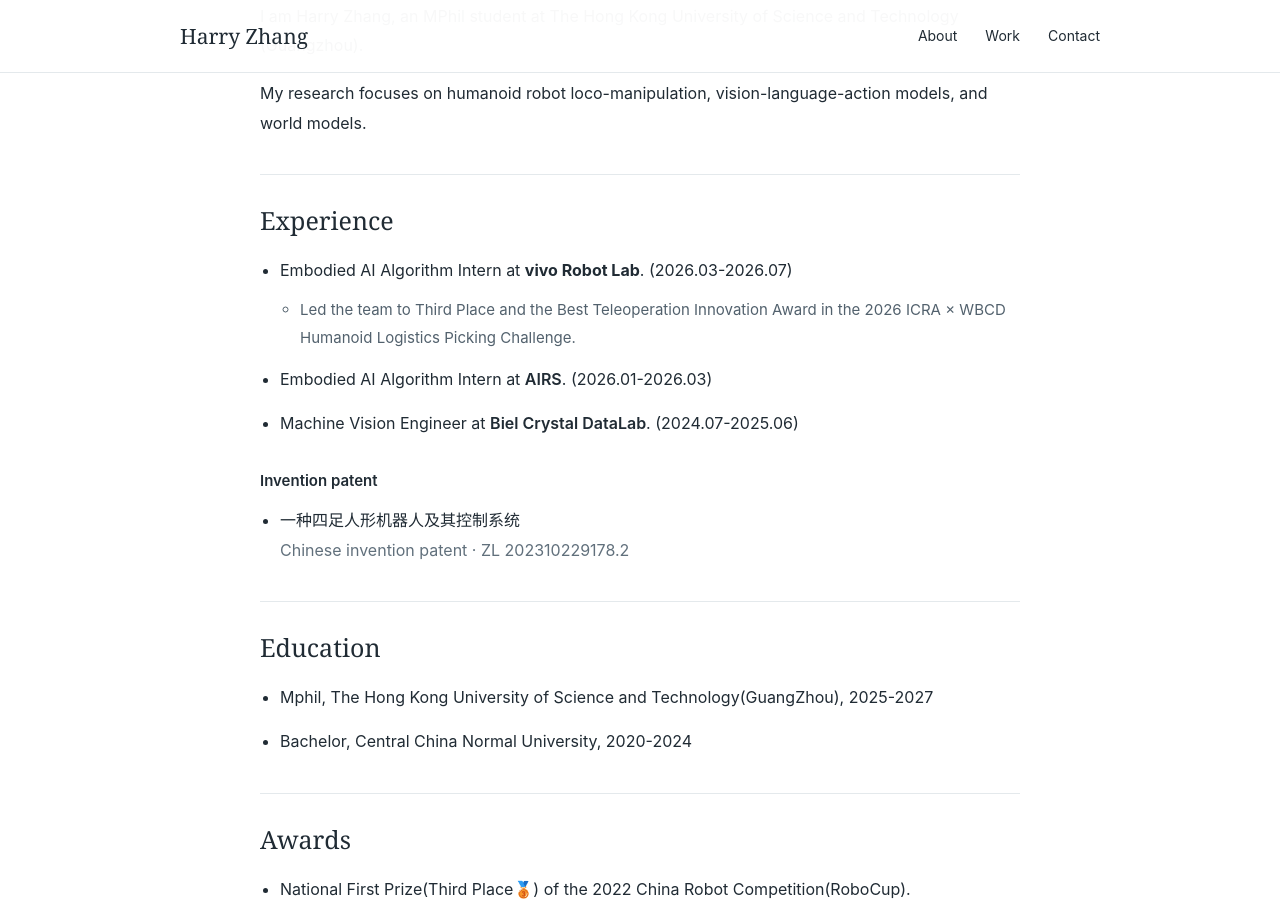
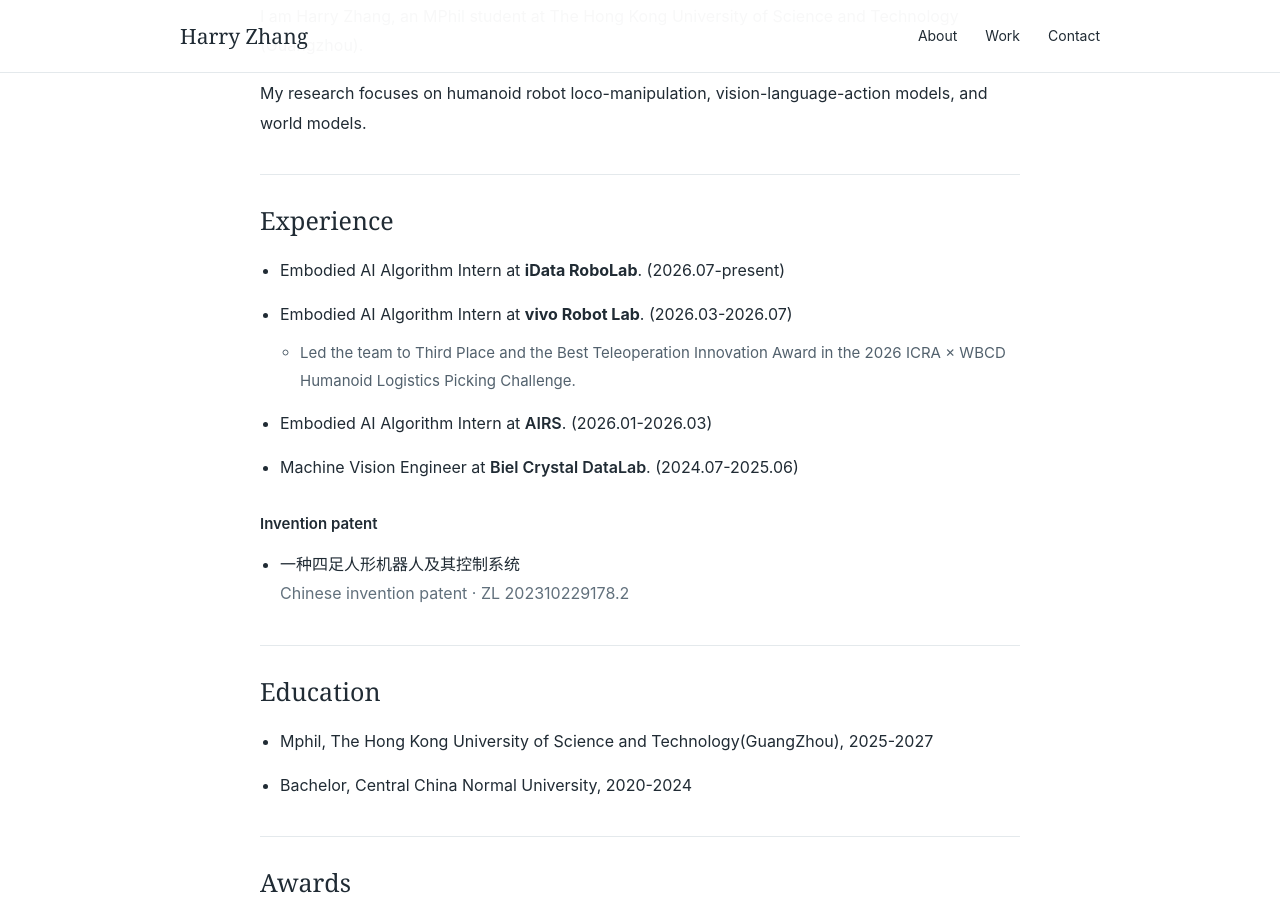
Before and after one commit to Curry-ZHR/Curry-ZHR.github.io, a Jekyll site: the page built from _pages/about.md, in a window 1280 px wide and 900 px high, scrolled down 1147 px. Built offline with Jekyll 4.4.1, drawn with Linux system fonts in a browser that asks for light colours.

Commit message:
Add current iData RoboLab internship

```diff
--- a/_data/homepage/internships.yml
+++ b/_data/homepage/internships.yml
@@ -8,3 +8,6 @@
   period: "2026.03-2026.07"
   highlights:
     - "Led the team to Third Place and the Best Teleoperation Innovation Award in the 2026 ICRA × WBCD Humanoid Logistics Picking Challenge."
+- role: "Embodied AI Algorithm Intern"
+  organization: "iData RoboLab"
+  period: "2026.07-present"
```
